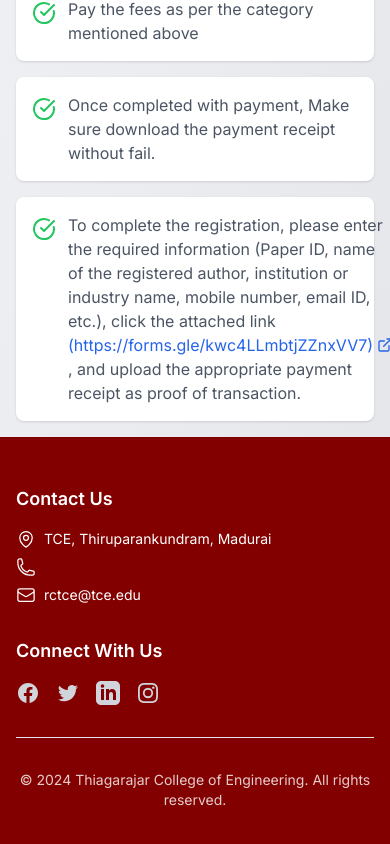
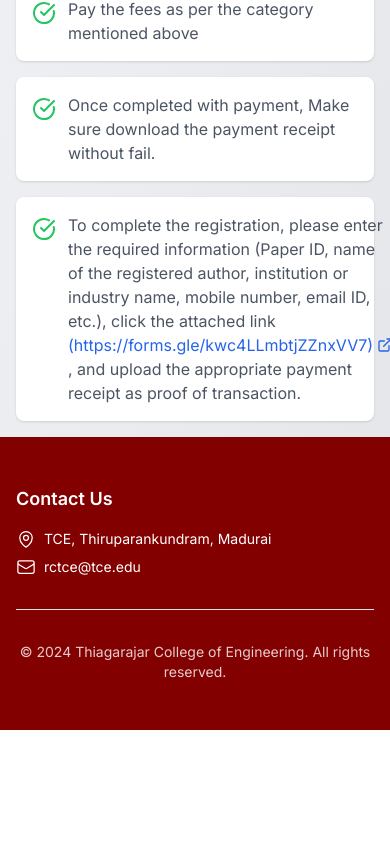
Before and after one commit to kmrsanthosh/TCEResearchConclave, a Next.js app: page / in a window 390 px wide. Shown: the part 7119-7963 px from the top of the page. After the commit the page ends 7849 px from the top, so only its background shows below. Built offline with nearby package versions, Linux system fonts and the light colour scheme.

Commit message:
Removed Phone Number in Contact Us Section

```diff
--- a/components/Footer.tsx
+++ b/components/Footer.tsx
@@ -69,9 +69,9 @@ export const Footer: React.FC = () => {
                   TCE, Thiruparankundram, Madurai
                 </p>
               </Link>
-              <p className="flex items-center mb-2">
+              {/* <p className="flex items-center mb-2">
                 <PhoneIcon className="h-5 w-5 mr-2" />
-              </p>
+              </p> */}
               <Link href={"mailto:rctce@tce.edu"} prefetch={false}>
                 <p className="flex items-center">
                   <EnvelopeIcon className="h-5 w-5 mr-2" />
@@ -81,7 +81,7 @@ export const Footer: React.FC = () => {
             </address>
           </FooterSection>
 
-          <FooterSection title="Connect With Us">
+          {/* <FooterSection title="Connect With Us">
             <div className="flex space-x-4">
               <Link
                 href="https://www.facebook.com/TheOfficialTCEPage"
@@ -152,7 +152,7 @@ export const Footer: React.FC = () => {
                 </svg>
               </Link>
             </div>
-          </FooterSection>
+          </FooterSection> */}
         </div>
 
         <div className="mt-8 pt-8 border-t border-white-700 text-center text-sm text-white/80">
```
